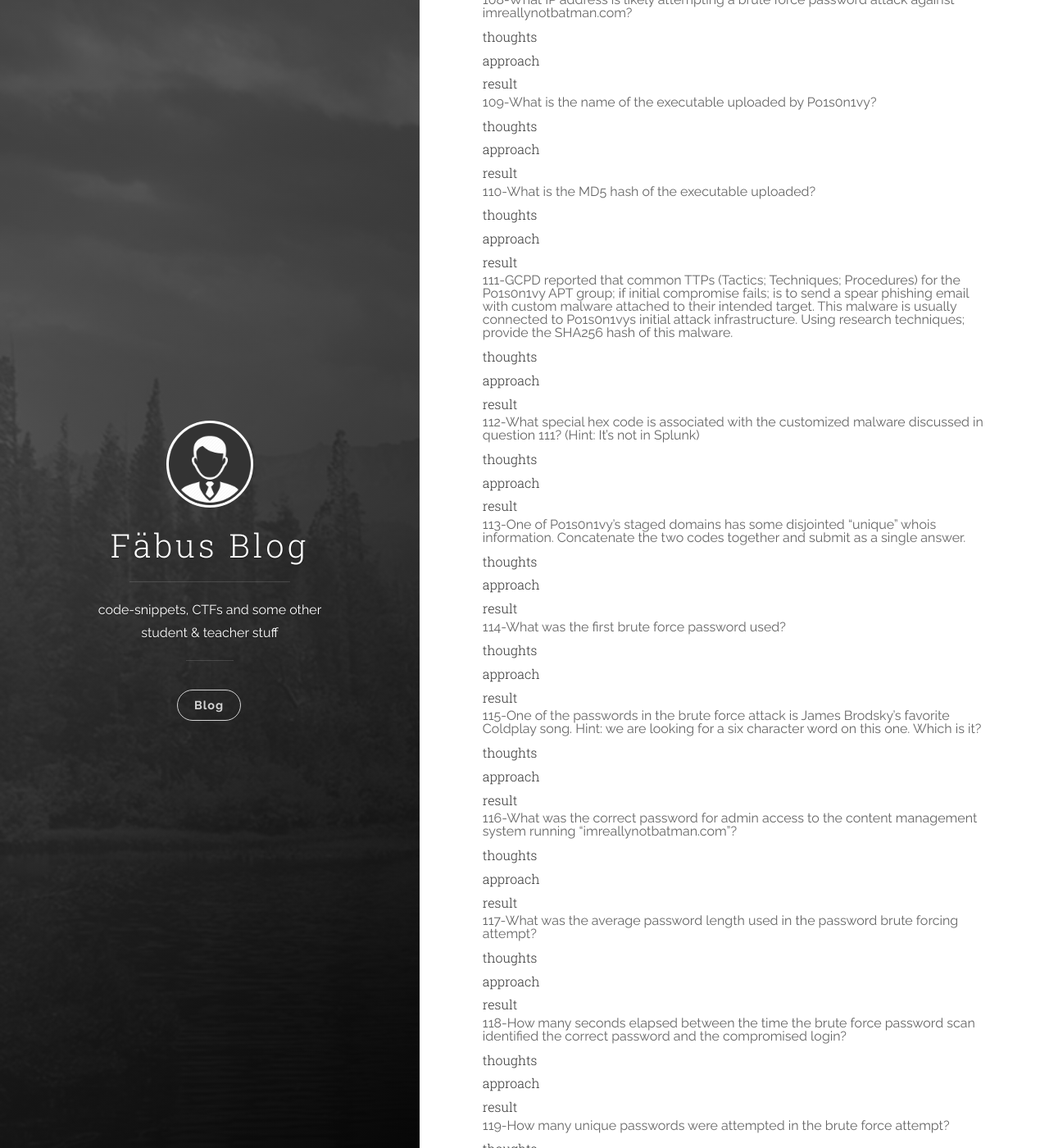
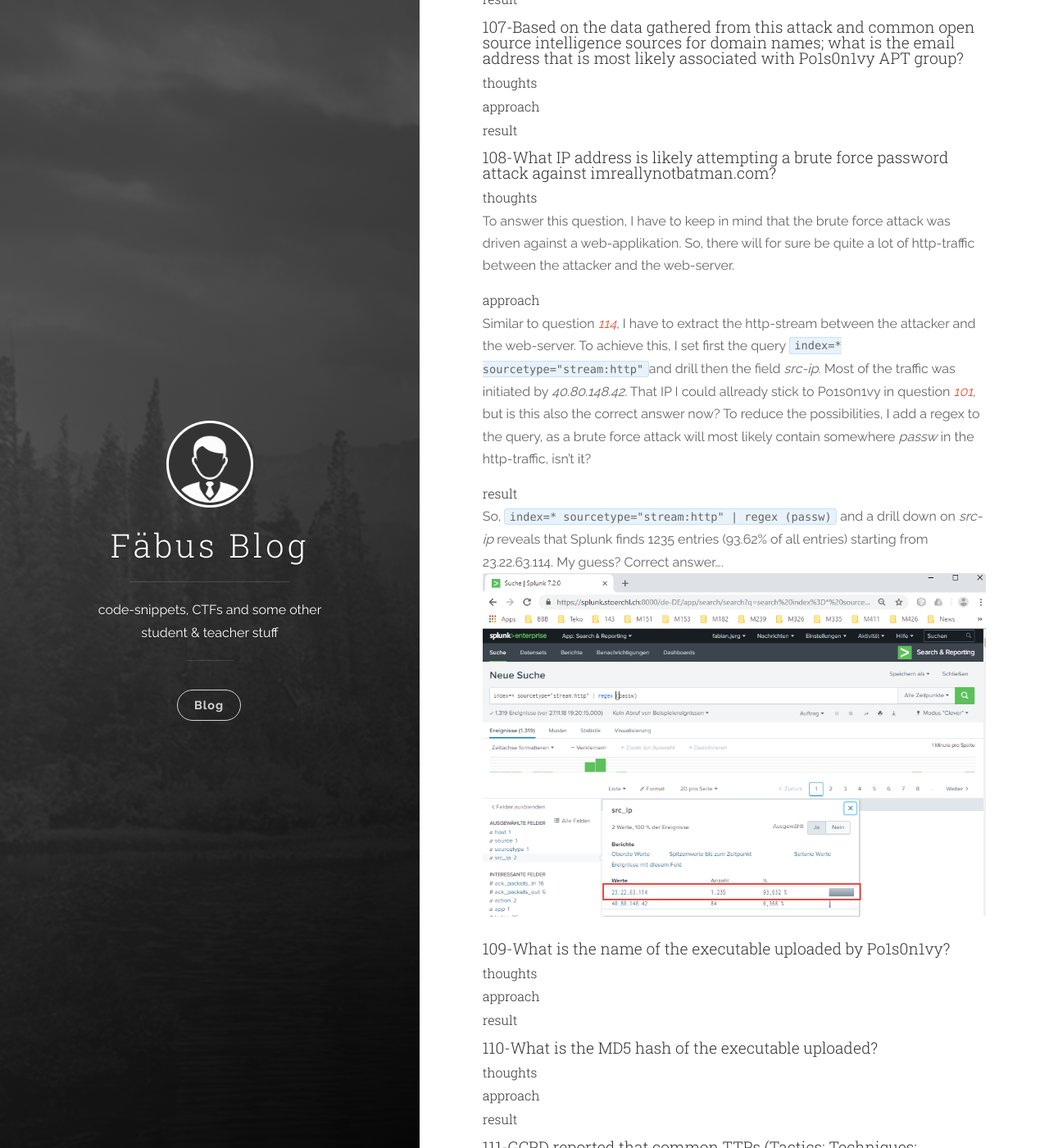
Before and after one commit to jaeflo/jaeflo.github.io, a Jekyll site: the page built from _posts/2018-11-18-analyse-securityincident-with-splunk.md, in a window 1280 px wide and 1400 px high, scrolled down 4232 px. Shown: the whole window at 82% size. Built offline with Jekyll 4.4.1, drawn with Linux system fonts in a browser that asks for light colours; some of the changed text lies outside the part shown.

Commit message:
zwischenstand

```diff
--- a/_posts/2018-11-18-analyse-securityincident-with-splunk.md
+++ b/_posts/2018-11-18-analyse-securityincident-with-splunk.md
@@ -7,6 +7,7 @@
 #### Introduction
 As part of my [further training](https://www.teko.ch), I have to analyze a security incident with splunk. Therefore, I was given access to a Splunk-enviroment and received a list with a couple of questions like `What was the first brute force password used?`. I didn't receive any further information.
 As I'm a complete newby with Splunk, I presume that I will be pretty challenged :-)
+
 
 #### Preparation
 ##### thoughts
@@ -16,18 +17,18 @@
 ##### result
 The first question is now `This is a simple question to get you familiar with submitting answers. What is the name of the company that makes the software that you are using for this competition? Just a six-letter word with no punctuation.`, so I'm pretty sure to have the list ordered the right way. By the way, the right answer is `Splunk`.
 
-#### 101-What is the likely IP address of someone from the Po1s0n1vy group scanning imreallynotbatman.com for web application vulnerabilities?
+#### <a name="101"></a>101-What is the likely IP address of someone from the Po1s0n1vy group scanning imreallynotbatman.com for web application vulnerabilities?
 ##### thoughts
 this question shouldn't be too hard to answer. As an automated scan generates lots of requests, there should be some traces in the logfiles.
 ##### approach
 to narrow the log-data, I set the query `index=* imreallynotbatman.com`. Because I have no idea when the incident happened, I set the option _all times_.
 A quick look to the field _src-ip_ revealed that more than 70% of the traffic was generated by the ip 40.80.148.42. To narrow the data further, I set the query `index=* imreallynotbatman.com sourcetype="stream:http"`, because the vulnerability-scan of a web-app will generate most likely http-traffic. Now, 94.424% of the collected data stick to 40.80.148.42.
 ##### result
-the most likely ip is 40.80.148.42
+the most likely ip is _40.80.148.42_
 ![Solution q101](/images/splunk/101_1.png)
 
 
-###### 102-What company created the web vulnerability scanner used by Po1s0n1vy? Type the company name.
+#### 102-What company created the web vulnerability scanner used by Po1s0n1vy? Type the company name.
 ##### thoughts
 Hmmm, as I revealed the attackers ip, I can now inspect the traffic between the attacker and the web-server. Probably, there are some traces which lead me to the correct answer?
 ##### approach
@@ -36,7 +37,7 @@
 Oh yes, as guessed, there are some traces left. Right after the user-agent, there is something written about _Acunetix Web Vulnerability Scanner - Free Edition_
 ![Solution q102](/images/splunk/102_1.png)
 
-###### 103-What content management system is imreallynotbatman.com likely using?
+#### 103-What content management system is imreallynotbatman.com likely using?
 ##### thoughts
 Also this question should be pretty easy to answer.
 ##### approach
@@ -45,76 +46,88 @@
 In the tag dest_header, there are many URL's cointaining _joomla_, so this is likely the correct answer.
 ![Solution q103](/images/splunk/102_1.png)
 
-###### 104-What is the name of the file that defaced the imreallynotbatman.com website?
+#### 104-What is the name of the file that defaced the imreallynotbatman.com website?
 ##### thoughts
 ##### approach
 ##### result
-###### 105-This attack used dynamic DNS to resolve to the malicious IP. What fully qualified domain name (FQDN) is associated with this attack?
+#### 105-This attack used dynamic DNS to resolve to the malicious IP. What fully qualified domain name (FQDN) is associated with this attack?
 ##### thoughts
 ##### approach
 ##### result
-###### 106-What IP address has Po1s0n1vy tied to domains that are pre-staged to attack Wayne Enterprises?
+#### 106-What IP address has Po1s0n1vy tied to domains that are pre-staged to attack Wayne Enterprises?
 ##### thoughts
 ##### approach
 ##### result
-###### 107-Based on the data gathered from this attack and common open source intelligence sources for domain names; what is the email address that is most likely associated with Po1s0n1vy APT group?
+#### 107-Based on the data gathered from this attack and common open source intelligence sources for domain names; what is the email address that is most likely associated with Po1s0n1vy APT group?
 ##### thoughts
 ##### approach
 ##### result
-###### 108-What IP address is likely attempting a brute force password attack against imreallynotbatman.com?
+#### <a name="108"></a>108-What IP address is likely attempting a brute force password attack against imreallynotbatman.com?
+##### thoughts
+To answer this question, I have to keep in mind that the brute force attack was driven against a web-applikation. So, there will for sure be quite a lot of http-traffic between the attacker and the web-server.
+##### approach
+Similar to question [_114_](#114), I have to extract the http-stream between the attacker and the web-server. To achieve this, I set first the query `index=* sourcetype="stream:http"`and drill then the field _src-ip_. Most of the traffic was initiated by _40.80.148.42_. That IP I could allready stick to Po1s0n1vy in question [_101_](#101), but is this also the correct answer now?
+To reduce the possibilities, I add a regex to the query, as a brute force attack will most likely contain somewhere _passw_ in the http-traffic, isn't it?
+##### result
+So, `index=* sourcetype="stream:http" | regex (passw)` and a drill down on _src-ip_ reveals that Splunk finds 1235 entries (93.62% of all entries) starting from 23.22.63.114. My guess? Correct answer....
+![Solution q108](/images/splunk/108_1.png)
+#### 109-What is the name of the executable uploaded by Po1s0n1vy?
 ##### thoughts
 ##### approach
 ##### result
-###### 109-What is the name of the executable uploaded by Po1s0n1vy?
+#### 110-What is the MD5 hash of the executable uploaded?
 ##### thoughts
 ##### approach
 ##### result
-###### 110-What is the MD5 hash of the executable uploaded?
+#### 111-GCPD reported that common TTPs (Tactics; Techniques; Procedures) for the Po1s0n1vy APT group; if initial compromise fails; is to send a spear phishing email with custom malware attached to their intended target. This malware is usually connected to Po1s0n1vys initial attack infrastructure. Using research techniques; provide the SHA256 hash of this malware.
 ##### thoughts
 ##### approach
 ##### result
-###### 111-GCPD reported that common TTPs (Tactics; Techniques; Procedures) for the Po1s0n1vy APT group; if initial compromise fails; is to send a spear phishing email with custom malware attached to their intended target. This malware is usually connected to Po1s0n1vys initial attack infrastructure. Using research techniques; provide the SHA256 hash of this malware.
+#### 112-What special hex code is associated with the customized malware discussed in question 111? (Hint: It's not in Splunk)
 ##### thoughts
 ##### approach
 ##### result
-###### 112-What special hex code is associated with the customized malware discussed in question 111? (Hint: It's not in Splunk)
+#### 113-One of Po1s0n1vy's staged domains has some disjointed "unique" whois information. Concatenate the two codes together and submit as a single answer.
 ##### thoughts
 ##### approach
 ##### result
-###### 113-One of Po1s0n1vy's staged domains has some disjointed "unique" whois information. Concatenate the two codes together and submit as a single answer.
+#### <a name="114"></a>114-What was the first brute force password used?
+##### thoughts
+Hmmm. Brute force a password? So there will be pretty sure a lot of http traffic, most likely POST-requests. All I have to do is to narrow down the data to the specific fields :-)
+##### approach
+`index=* source="stream:http" http_method=POST` will narrow the data allready pretty much, but, still, there is to much data in the result-set. Out of question [_108_](#108), I know, that the attackers IP is most likely _23.22.63.114_, so lets add this to the query (`index=* source="stream:http" http_method=POST src_ip="23.22.63.114"`). Now, all what is to do is to order the result-set by time and pick the password out of the form data.
+##### result
+`index=* source="stream:http" http_method=POST src_ip="23.22.63.114" | sort -_time desc` leads to _12345678_
+![Solution q114](/images/splunk/114_1.png)
+
+#### 115-One of the passwords in the brute force attack is James Brodsky's favorite Coldplay song. Hint: we are looking for a six character word on this one. Which is it?
 ##### thoughts
 ##### approach
 ##### result
-###### 114-What was the first brute force password used?
+#### 116-What was the correct password for admin access to the content management system running "imreallynotbatman.com"?
 ##### thoughts
 ##### approach
 ##### result
-###### 115-One of the passwords in the brute force attack is James Brodsky's favorite Coldplay song. Hint: we are looking for a six character word on this one. Which is it?
+#### 117-What was the average password length used in the password brute forcing attempt?
 ##### thoughts
 ##### approach
 ##### result
-###### 116-What was the correct password for admin access to the content management system running "imreallynotbatman.com"?
+#### 118-How many seconds elapsed between the time the brute force password scan identified the correct password and the compromised login?
 ##### thoughts
 ##### approach
 ##### result
-###### 117-What was the average password length used in the password brute forcing attempt?
+#### 119-How many unique passwords were attempted in the brute force attempt?
 ##### thoughts
 ##### approach
 ##### result
-###### 118-How many seconds elapsed between the time the brute force password scan identified the correct password and the compromised login?
+#### 200-What was the most likely IP address of we8105desk on 24AUG2016?
 ##### thoughts
+This is probabaly also one of the easier questions. As there is a known hostname and a known date, the search should be easy to define.
 ##### approach
+I think, the best approach will be to filter the data with this two criteria. To achieve this, I minimize the timerange to 2018-08-24 and I start with the search-request `index=*`. A quick look to the field _host_ shows that _we8105desk_ is responsable for quite a lot of the log-data, so I just add it to the search-query: `index=* host=we8105desk`. Now, I can inspect the field _src-ip_ which led me to the following result:
 ##### result
-###### 119-How many unique passwords were attempted in the brute force attempt?
-##### thoughts
-##### approach
-##### result
-###### 200-What was the most likely IP address of we8105desk on 24AUG2016?
-##### thoughts
-This is probabaly also one of the easier questions. As there is a known hostname and a known date, the search should quick be done.
-##### approach
-##### result
-
+The IP was most likely _192.168.250.100_
+![Solution q200](/images/splunk/200_1.png)
 
 ##### thoughts
 ##### approach
```
Also changed, not shown: other parts of _posts/2018-11-18-analyse-securityincident-with-splunk.md (+1 -1 lines), images/splunk/108_1.png (added), images/splunk/114_1.png (added), images/splunk/200_1.png (added).
